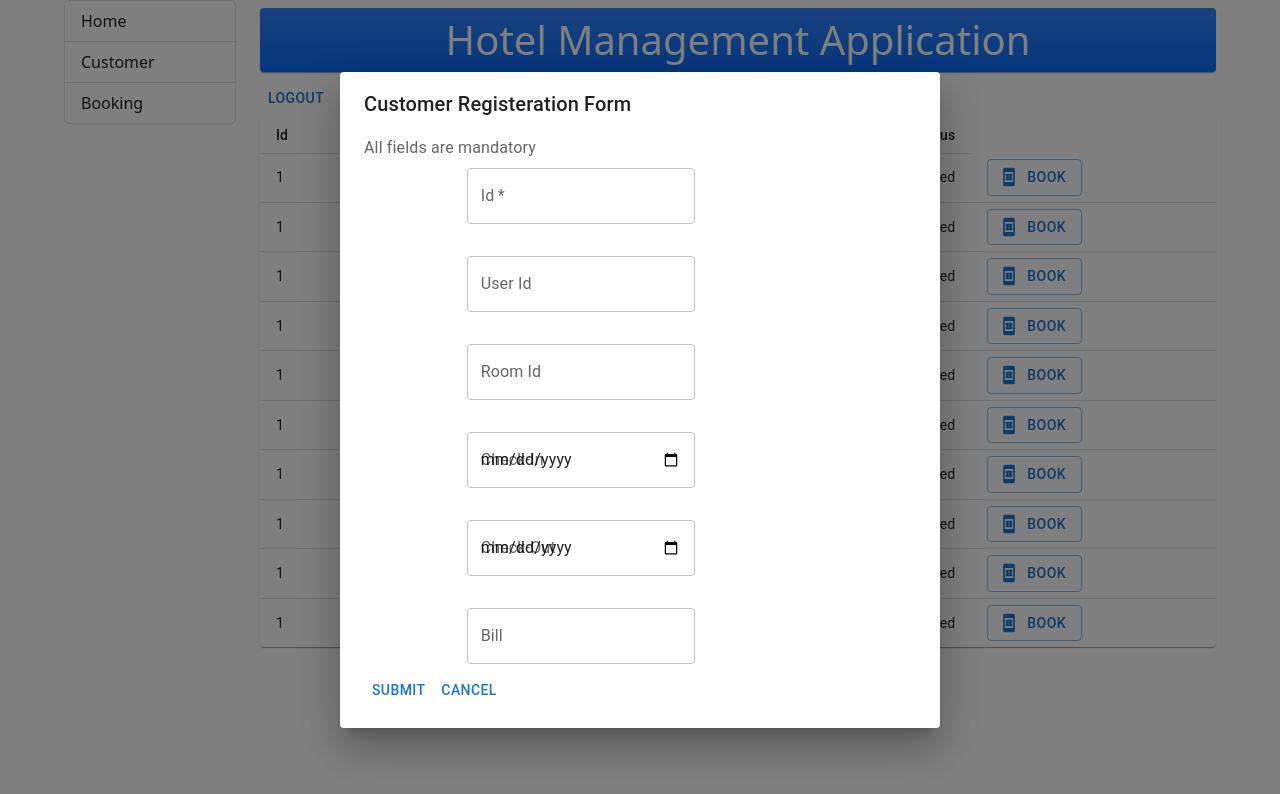
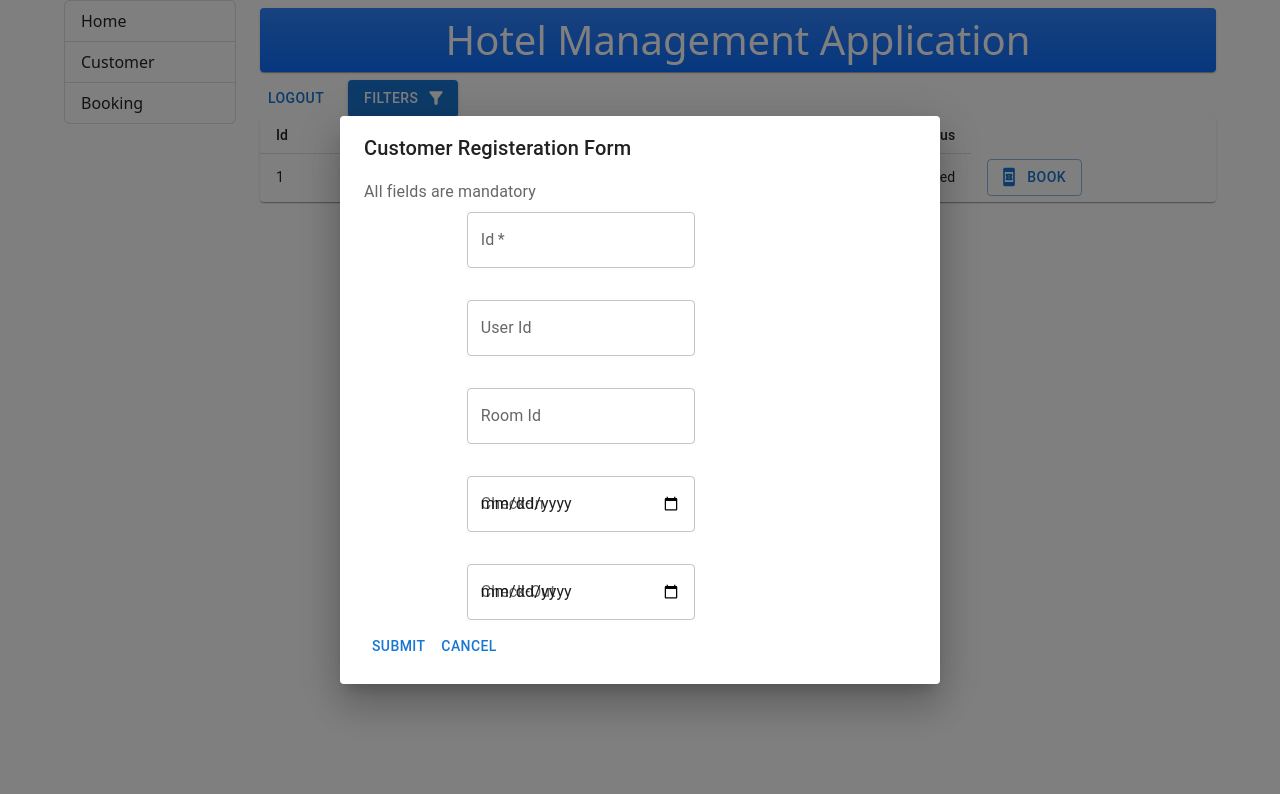
Before and after one commit to lopamudra2000/Hotel_mgmtSys_Frontend, a React (Create React App) app: page /booking in a window 1280 px wide. Both pictures are taken after a click on the button "BOOK". Shown: the top 794 px of the page. Built offline with nearby package versions, Linux system fonts and the light colour scheme; no server answers.

Commit message:
Integrating Api

```diff
--- a/src/Components/BookingTable.js
+++ b/src/Components/BookingTable.js
@@ -15,31 +15,22 @@ import DialogTitle from "@mui/material/DialogTitle";
 import CheckInForm from "../Components/CheckInForm";
 import axios from "axios";
 import base_url from "../Api";
-import { useEffect } from "react";
+import { useEffect, useState } from "react";
 
 function createData(id, roomType, roomPrice, roomStatus, booking) {
   return { id, roomType, roomPrice, roomStatus, booking };
 }
 
-const rows = [
-  createData(1, "Deluxe", 5000, "Occupied"),
-  createData(1, "Deluxe", 5000, "Occupied"),
-  createData(1, "Deluxe", 5000, "Occupied"),
-  createData(1, "Deluxe", 5000, "Occupied"),
-  createData(1, "Deluxe", 5000, "Occupied"),
-  createData(1, "Deluxe", 5000, "Occupied"),
-  createData(1, "Deluxe", 5000, "Occupied"),
-  createData(1, "Deluxe", 5000, "Occupied"),
-  createData(1, "Deluxe", 5000, "Occupied"),
-  createData(1, "Deluxe", 5000, "Occupied"),
-];
+const rows = [createData(1, "Deluxe", 5000, "Occupied")];
 
 export default function BookingTable() {
+  const [data, setData] = useState({});
   const getRoomData = () => {
     axios.get(`${base_url}room/get_all`).then(
       (response) => {
         console.log(response.data);
         // setCustomers(response.data)
+        setData(response.data);
       },
       (error) => {
         console.log(error);
--- a/src/Components/CheckInForm.js
+++ b/src/Components/CheckInForm.js
@@ -3,17 +3,32 @@ import TextField from "@mui/material/TextField";
 import FormControl from "@mui/material/FormControl";
 import { Button, Grid } from "@mui/material";
 import Box from "@mui/material/Box";
+import axios from "axios";
+import base_url from "../Api";
 export default function CustomerForm() {
+  const postCustomerData = (data) => {
+    console.log(data);
+    axios.post(`${base_url}booking/create`, data).then(
+      (response) => {
+        console.log(response.data);
+      },
+      (error) => {
+        console.log(error);
+      }
+    );
+  };
   const handleSubmit = (event) => {
     event.preventDefault();
     const data = new FormData(event.currentTarget);
-    console.log({
+    const bookData = {
       id: data.get("id"),
+      user_id: data.get("user_id"),
       room_id: data.get("room_id"),
       check_in: data.get("check_in"),
       check_out: data.get("check_out"),
-      bill: data.get("bill"),
-    });
+    };
+    console.log(bookData);
+    postCustomerData(bookData);
   };
   return (
     <Box
@@ -62,9 +77,6 @@ export default function CustomerForm() {
               type="date"
             />
           </Grid>
-          <Grid item xs={6} md={8}>
-            <TextField id="bill" name="bill" label="Bill" />
-          </Grid>
         </Grid>
       </FormControl>
       <Button type="submit">Submit</Button>
--- a/src/Components/CustomerTable.js
+++ b/src/Components/CustomerTable.js
@@ -38,28 +38,6 @@ function createData(
 }
 
 const rows = [
-  createData(
-    1,
-    "xyz",
-    "abc",
-    "xyzabc2@gmail.com",
-    9080796543,
-    "Pune",
-    "Female",
-    "Adhar",
-    7489
-  ),
-  createData(
-    1,
-    "xyz",
-    "abc",
-    "xyzabc2@gmail.com",
-    9080796543,
-    "Pune",
-    "Female",
-    "Adhar",
-    7489
-  ),
   createData(
     1,
     "xyz",
```
